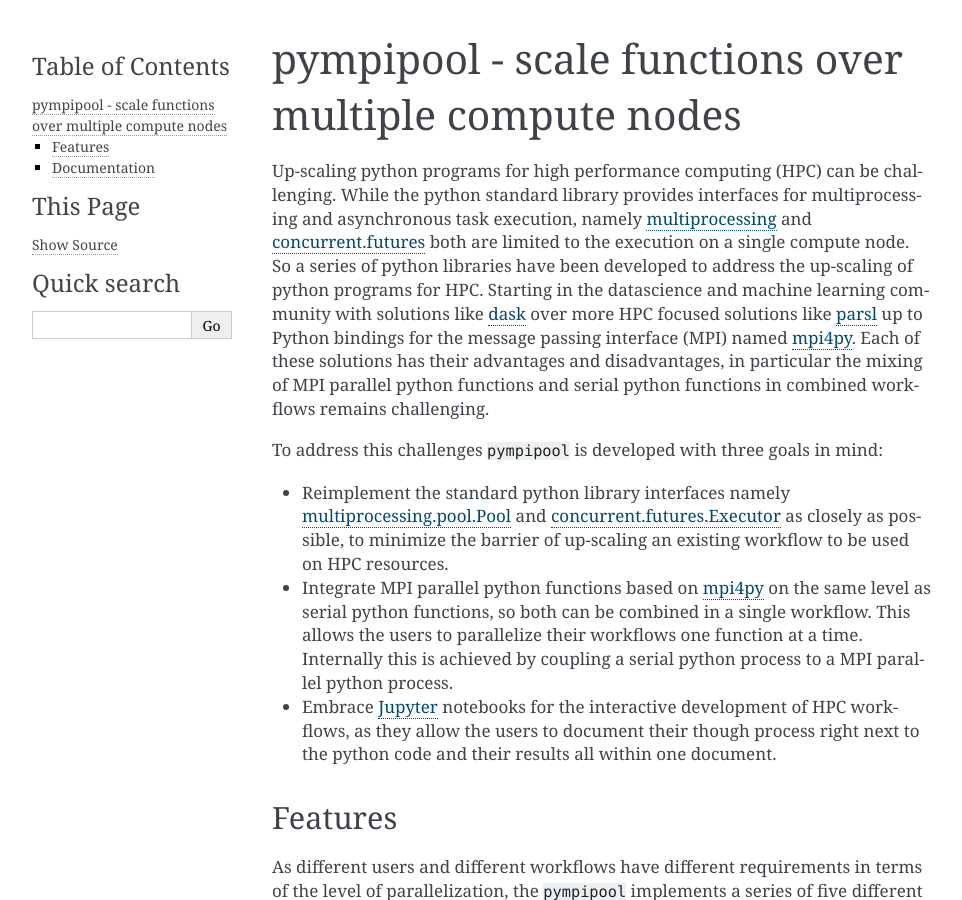
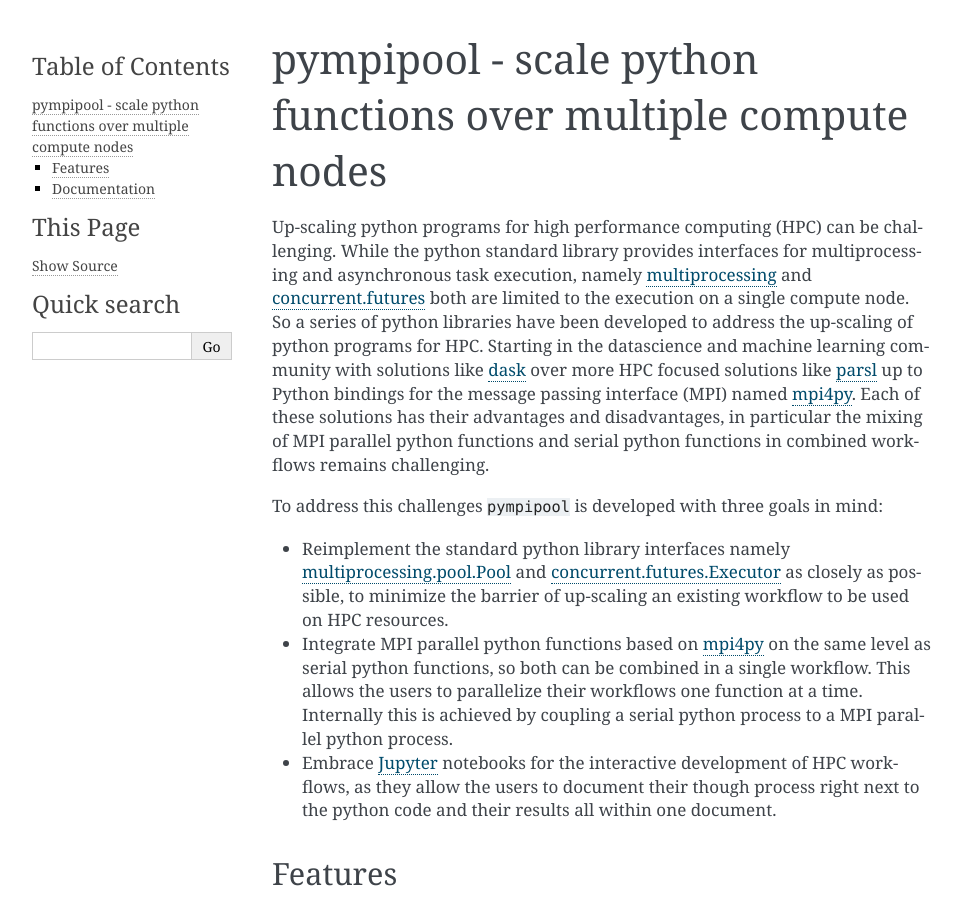
Before and after one commit to pyiron/executorlib, a Sphinx documentation site: the page built from docs/source/index.rst, in a window 1280 px wide and 900 px high. Shown: the whole window, without its empty margins (148-1110 px from the left). Built offline with Sphinx 7.4.7, drawn with Linux system fonts in a browser that asks for light colours.

Commit message:
update slogan

```diff
--- a/docs/source/index.rst
+++ b/docs/source/index.rst
@@ -3,8 +3,8 @@
    You can adapt this file completely to your liking, but it should at least
    contain the root `toctree` directive.
 
-pympipool - scale functions over multiple compute nodes
-=======================================================
+pympipool - scale python functions over multiple compute nodes
+==============================================================
 
 Up-scaling python programs for high performance computing (HPC) can be challenging. While the python standard library provides interfaces for multiprocessing and asynchronous task execution, namely `multiprocessing <https://docs.python.org/3/library/multiprocessing.html>`_ and `concurrent.futures <https://docs.python.org/3/library/concurrent.futures.html#module-concurrent.futures>`_ both are limited to the execution on a single compute node. So a series of python libraries have been developed to address the up-scaling of python programs for HPC. Starting in the datascience and machine learning community with solutions like `dask <https://www.dask.org>`_ over more HPC focused solutions like `parsl <http://parsl-project.org>`_ up to Python bindings for the message passing interface (MPI) named `mpi4py <https://mpi4py.readthedocs.io>`_. Each of these solutions has their advantages and disadvantages, in particular the mixing of MPI parallel python functions and serial python functions in combined workflows remains challenging.
 
--- a/setup.py
+++ b/setup.py
@@ -9,7 +9,7 @@
 setup(
     name='pympipool',
     version=versioneer.get_version(),
-    description='pympipool - scale functions over multiple compute nodes',
+    description='pympipool - scale python functions over multiple compute nodes',
     long_description=Path("README.md").read_text(),
     long_description_content_type='text/markdown',
     url='https://github.com/jan-janssen/pympipool',
```
Also changed, not shown: README.md (+1 -1 lines).
